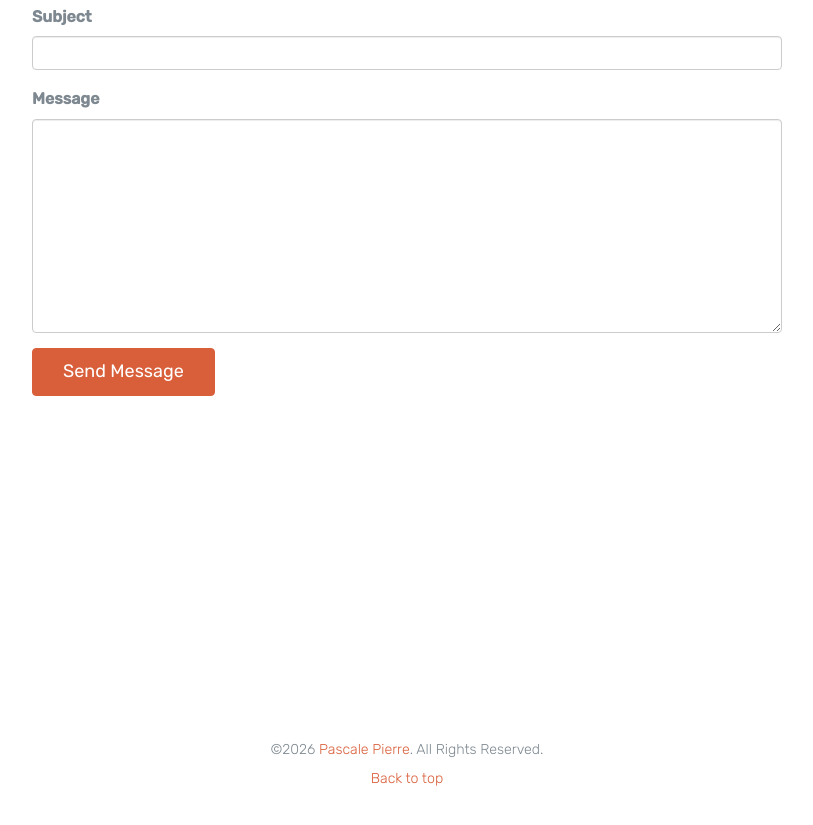
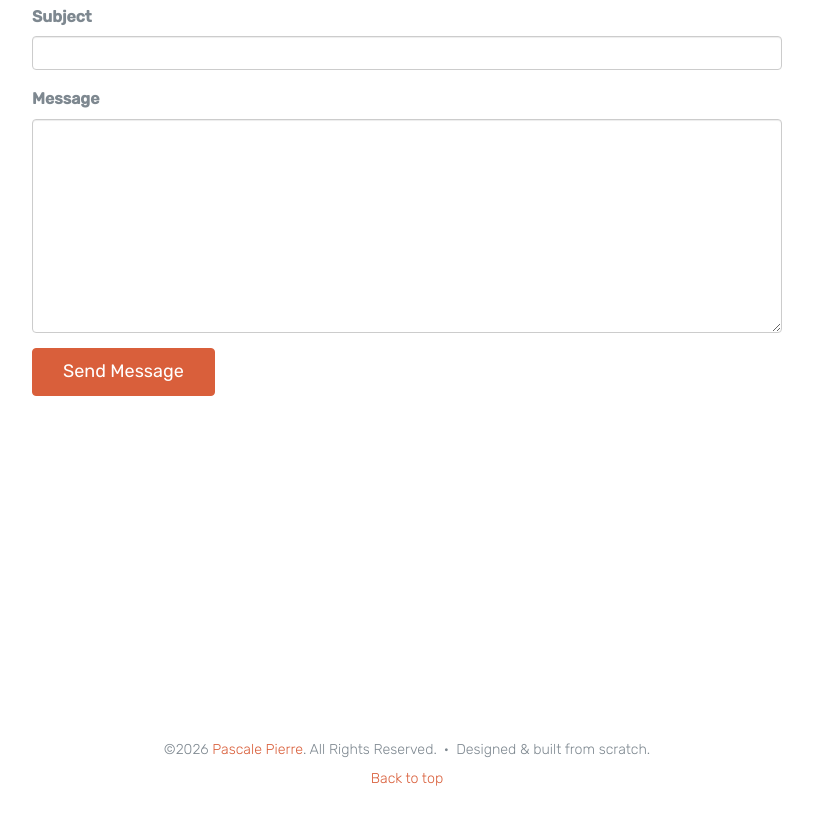
Before and after one commit to PSquared0/updatedportfolio, a website: page contact.html in a window 1280 px wide. Shown: the part 925-1750 px from the top of the page, without its empty margins (233-1046 px from the left). Drawn offline with Linux system fonts and the light colour scheme; files whose address does not match are found by name.

Commit message:
Footer rebuild updates across portfolio single pages and contact

```diff
--- a/contact.html
+++ b/contact.html
@@ -115,7 +115,7 @@
       <div class="row mt40">
         <div class="col-md-12 text-center">
           <p>
-            <small>&copy;2026 <a href="https://pascale-pierre.com/" target="_blank">Pascale Pierre</a>. All Rights Reserved.<br>
+            <small>&copy;2026 <a href="https://pascale-pierre.com/" target="_blank">Pascale Pierre</a>. All Rights Reserved. &nbsp;&middot;&nbsp; Designed &amp; built from scratch.<br>
             <a href="#" class="js-backtotop">Back to top</a>
           </p>
         </div>
```
Also changed, not shown: portfolio-single-care.html (+1 -1 lines), portfolio-single-life.html (+1 -1 lines), portfolio-single-mrsean.html (+1 -1 lines), portfolio-single-prime.html (+1 -1 lines).
